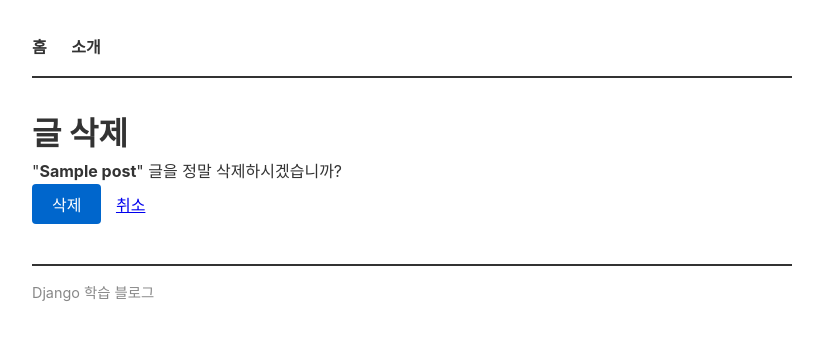
After one commit to je1113/pythonDjango, a Django app: page /blog/1/delete/ in a window 1280 px wide. The commit adds this page. Shown: the top 340 px of the page, without its empty margins (228-1051 px from the left). Run offline with Django 5.2, Linux system fonts and the light colour scheme; tables that the repository leaves empty hold one stand-in row (values such as "Sample post").

Commit message:
Form & CRUD 구현

```diff
--- a/mysite/blog/static/blog/style.css
+++ b/mysite/blog/static/blog/style.css
@@ -55,6 +55,46 @@ article h2 a:hover {
     margin: 20px 0;
 }
 
+.form-group {
+    margin-bottom: 15px;
+}
+
+.form-group label {
+    display: block;
+    font-weight: bold;
+    margin-bottom: 5px;
+}
+
+.form-group input,
+.form-group textarea {
+    width: 100%;
+    padding: 8px;
+    border: 1px solid #ddd;
+    border-radius: 4px;
+    font-size: 1em;
+}
+
+.errors {
+    color: #cc0000;
+    font-size: 0.9em;
+    margin-top: 5px;
+}
+
+button {
+    padding: 8px 20px;
+    background: #0066cc;
+    color: white;
+    border: none;
+    border-radius: 4px;
+    cursor: pointer;
+    font-size: 1em;
+    margin-right: 10px;
+}
+
+button:hover {
+    background: #0052a3;
+}
+
 footer {
     margin-top: 40px;
     padding-top: 15px;
--- /dev/null
+++ b/mysite/blog/templates/blog/delete.html
@@ -0,0 +1,14 @@
+{% extends "blog/base.html" %}
+
+{% block title %}글 삭제{% endblock %}
+
+{% block content %}
+<h1>글 삭제</h1>
+<p>"<strong>{{ post.title }}</strong>" 글을 정말 삭제하시겠습니까?</p>
+
+<form method="post">
+    {% csrf_token %}
+    <button type="submit">삭제</button>
+    <a href="{% url 'detail' post.id %}">취소</a>
+</form>
+{% endblock %}
--- a/mysite/blog/templates/blog/detail.html
+++ b/mysite/blog/templates/blog/detail.html
@@ -11,4 +11,6 @@
     </div>
 </article>
 <a href="{% url 'index' %}">목록으로</a>
+<a href="{% url 'update' post.id %}">수정</a>
+<a href="{% url 'delete' post.id %}">삭제</a>
 {% endblock %}
--- a/mysite/blog/templates/blog/index.html
+++ b/mysite/blog/templates/blog/index.html
@@ -4,6 +4,7 @@
 
 {% block content %}
 <h1>블로그 글 목록</h1>
+<p><a href="{% url 'create' %}">새 글 작성</a></p>
 
 {% if posts %}
     {% for post in posts %}
--- a/mysite/blog/urls.py
+++ b/mysite/blog/urls.py
@@ -2,7 +2,10 @@ from django.urls import path
 from . import views
 
 urlpatterns = [
-    path('', views.index, name='index'),                # /blog/
-    path('<int:post_id>/', views.detail, name='detail'), # /blog/1/
-    path('about/', views.about, name='about'),           # /blog/about/
+    path('', views.index, name='index'),                       # /blog/
+    path('create/', views.create, name='create'),              # /blog/create/
+    path('<int:post_id>/', views.detail, name='detail'),       # /blog/1/
+    path('<int:post_id>/update/', views.update, name='update'),  # /blog/1/update/
+    path('<int:post_id>/delete/', views.delete, name='delete'),  # /blog/1/delete/
+    path('about/', views.about, name='about'),                 # /blog/about/
 ]
--- a/mysite/blog/views.py
+++ b/mysite/blog/views.py
@@ -1,5 +1,6 @@
-from django.shortcuts import render, get_object_or_404
+from django.shortcuts import render, get_object_or_404, redirect
 from .models import Post
+from .forms import PostForm
 
 
 def index(request):
@@ -12,5 +13,38 @@ def detail(request, post_id):
     return render(request, 'blog/detail.html', {'post': post})
 
 
+def create(request):
+    if request.method == 'POST':
+        form = PostForm(request.POST)
+        if form.is_valid():
+            post = form.save(commit=False)  # DB 저장 전 객체만 생성
+            post.author = request.user       # 현재 로그인 사용자를 작성자로
+            post.save()
+            return redirect('detail', post_id=post.id)
+    else:
+        form = PostForm()
+    return render(request, 'blog/form.html', {'form': form, 'title': '새 글 작성'})
+
+
+def update(request, post_id):
+    post = get_object_or_404(Post, id=post_id)
+    if request.method == 'POST':
+        form = PostForm(request.POST, instance=post)  # 기존 데이터에 덮어쓰기
+        if form.is_valid():
+            form.save()
+            return redirect('detail', post_id=post.id)
+    else:
+        form = PostForm(instance=post)  # 기존 데이터를 폼에 채워서 보여줌
+    return render(request, 'blog/form.html', {'form': form, 'title': '글 수정'})
+
+
+def delete(request, post_id):
+    post = get_object_or_404(Post, id=post_id)
+    if request.method == 'POST':
+        post.delete()
+        return redirect('index')
+    return render(request, 'blog/delete.html', {'post': post})
+
+
 def about(request):
     return render(request, 'blog/about.html')
```
Also changed, not shown: mysite/blog/forms.py (added, +12 -0 lines), mysite/blog/templates/blog/form.html (added, +28 -0 lines).
